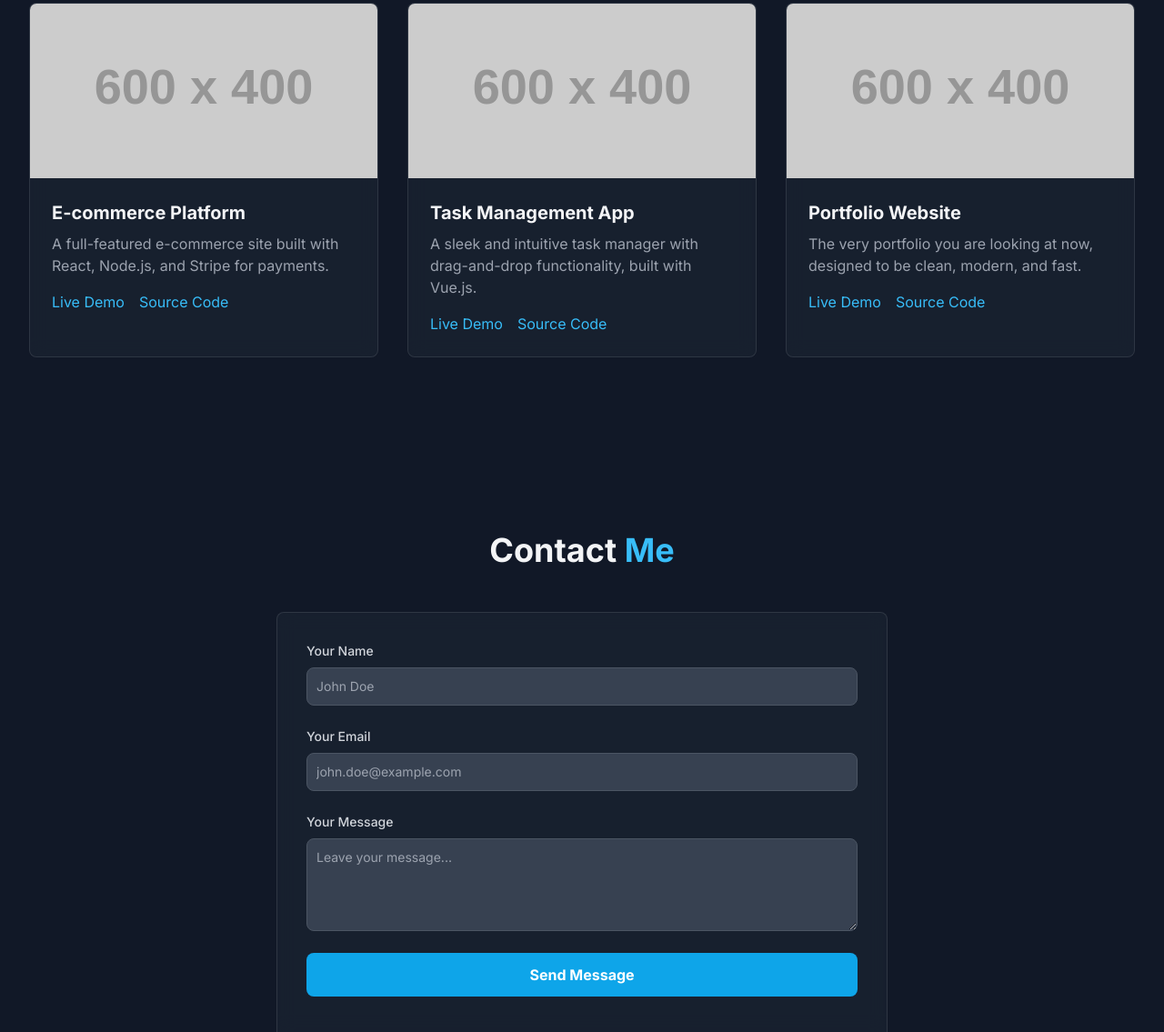
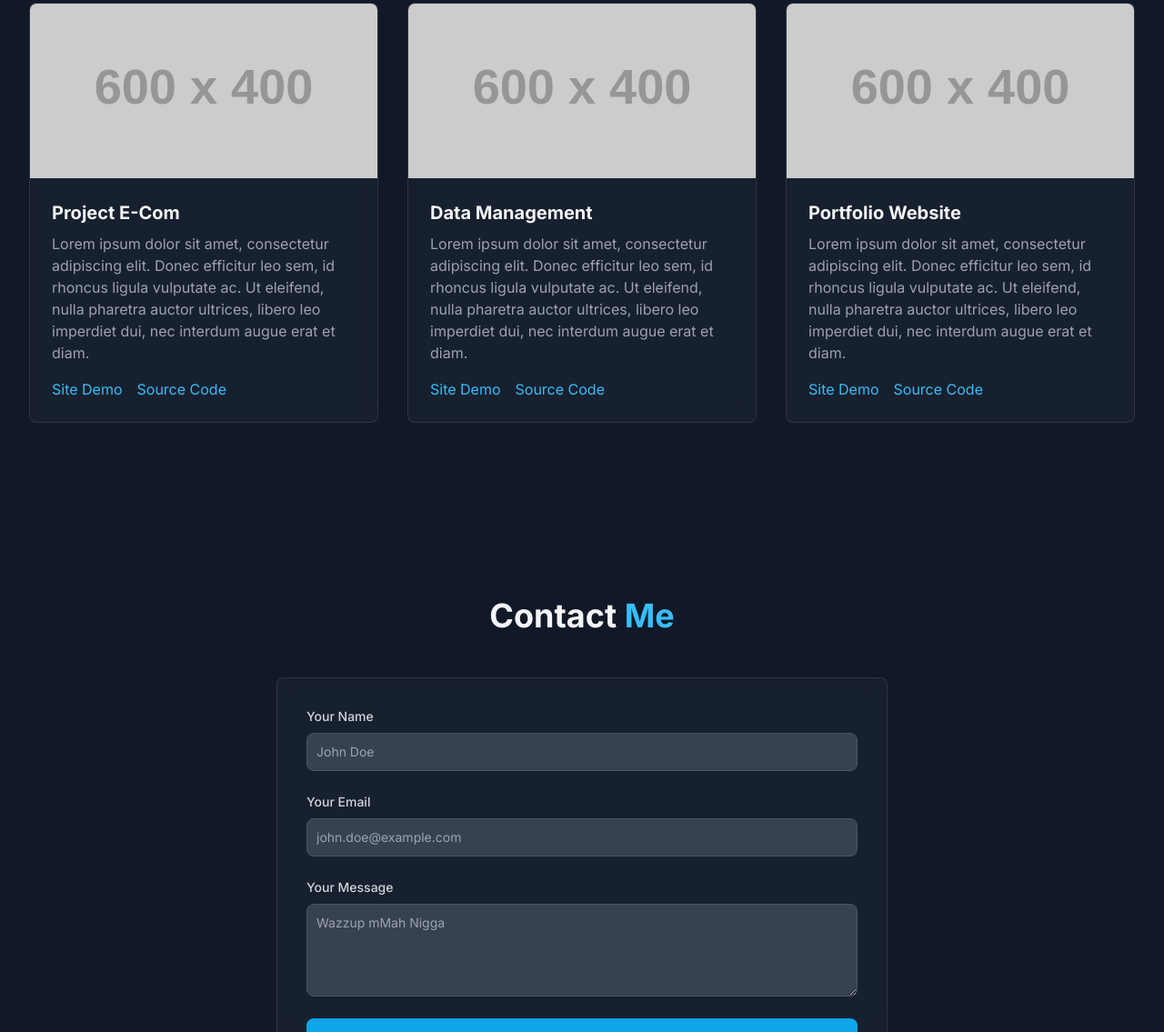
Before and after one commit to Squarefoot-4121/Minioners.github.io, a plain HTML site: page index.html in a window 1280 px wide. Shown: the part 1665-2800 px from the top of the page at 91% size. Drawn offline with nearby package versions, Linux system fonts and the light colour scheme; placeholder pictures from the web are drawn by us.

Commit message:
Update index.html
multiple revision

```diff
--- a/index.html
+++ b/index.html
@@ -3,7 +3,7 @@
 <head>
     <meta charset="UTF-8">
     <meta name="viewport" content="width=device-width, initial-scale=1.0">
-    <title>John Doe - Web Developer</title>
+    <title>General VA</title>
 
     <!-- Tailwind CSS for styling -->
     <script src="https://cdn.tailwindcss.com"></script>
@@ -22,7 +22,7 @@
     <header class="fixed top-0 left-0 right-0 z-50 transition-all duration-300" id="navbar">
         <div class="container mx-auto px-4 sm:px-6 lg:px-8">
             <nav class="flex items-center justify-between h-20">
-                <a href="#" class="text-2xl font-bold">JD.</a>
+                <a href="#" class="text-2xl font-bold">CG.</a>
                 <div class="hidden md:flex items-center space-x-8">
                     <a href="#home" class="hover:text-sky-400 transition-colors">Home</a>
                     <a href="#about" class="hover:text-sky-400 transition-colors">About</a>
@@ -57,7 +57,7 @@
             <div class="grid md:grid-cols-2 gap-12 items-center">
                 <div class="order-2 md:order-1">
                     <h1 class="text-4xl md:text-6xl font-bold leading-tight mb-4">
-                        Hi, I'm <span class="accent-color">John Doe</span>
+                        Hi, I'm <span class="accent-color">My Name here</span>
                     </h1>
                     <h2 class="text-2xl md:text-3xl font-medium text-gray-300 mb-6">
                         Creative Web Developer
@@ -98,10 +98,10 @@
                 <div>
                     <h3 class="text-2xl font-semibold mb-4">Developer & Designer</h3>
                     <p class="text-gray-400 mb-4">
-                        Hello! I'm John, a passionate web developer with a knack for creating elegant solutions in the least amount of time. I have experience with a range of technologies including HTML, CSS, JavaScript, and modern frameworks like React and Vue.
+                    Lorem ipsum dolor sit amet, consectetur adipiscing elit. Vestibulum eget malesuada massa. Aenean gravida elit eget nunc blandit, id vehicula nisi luctus. Vivamus et lacus quis.
                     </p>
                     <p class="text-gray-400 mb-6">
-                        My journey in web development started with a simple "Hello World" and has grown into a full-fledged passion. I love the challenge of solving complex problems and learning new technologies. When I'm not coding, I enjoy hiking, photography, and exploring new coffee shops.
+                    Lorem ipsum dolor sit amet, consectetur adipiscing elit. Donec efficitur leo sem, id rhoncus ligula vulputate ac. Ut eleifend, nulla pharetra auctor ultrices, libero leo imperdiet dui, nec interdum augue erat et diam. Praesent rutrum laoreet dui non lobortis. Integer vulputate varius nulla. Cras gravida vestibulum dui in hendrerit. In at rutrum nisl.
                     </p>
                     <div class="flex flex-wrap gap-4">
                         <span class="bg-gray-700 text-gray-300 text-sm font-medium px-3 py-1 rounded-full">HTML</span>
@@ -126,10 +126,10 @@
                          class="w-full h-48 object-cover transition-transform duration-300 group-hover:scale-105"
                          onerror="this.onerror=null;this.src='https://placehold.co/600x400/38bdf8/111827?text=Image';">
                     <div class="p-6">
-                        <h3 class="text-xl font-bold mb-2">E-commerce Platform</h3>
-                        <p class="text-gray-400 mb-4">A full-featured e-commerce site built with React, Node.js, and Stripe for payments.</p>
+                        <h3 class="text-xl font-bold mb-2">Project E-Com</h3>
+                        <p class="text-gray-400 mb-4">Lorem ipsum dolor sit amet, consectetur adipiscing elit. Donec efficitur leo sem, id rhoncus ligula vulputate ac. Ut eleifend, nulla pharetra auctor ultrices, libero leo imperdiet dui, nec interdum augue erat et diam.</p>
                         <div class="flex space-x-4">
-                            <a href="#" class="text-sky-400 hover:underline">Live Demo</a>
+                            <a href="#" class="text-sky-400 hover:underline">Site Demo</a>
                             <a href="#" class="text-sky-400 hover:underline">Source Code</a>
                         </div>
                     </div>
@@ -141,10 +141,10 @@
                          class="w-full h-48 object-cover transition-transform duration-300 group-hover:scale-105"
                          onerror="this.onerror=null;this.src='https://placehold.co/600x400/38bdf8/111827?text=Image';">
                     <div class="p-6">
-                        <h3 class="text-xl font-bold mb-2">Task Management App</h3>
-                        <p class="text-gray-400 mb-4">A sleek and intuitive task manager with drag-and-drop functionality, built with Vue.js.</p>
+                        <h3 class="text-xl font-bold mb-2">Data Management</h3>
+                        <p class="text-gray-400 mb-4">Lorem ipsum dolor sit amet, consectetur adipiscing elit. Donec efficitur leo sem, id rhoncus ligula vulputate ac. Ut eleifend, nulla pharetra auctor ultrices, libero leo imperdiet dui, nec interdum augue erat et diam.</p>
                         <div class="flex space-x-4">
-                            <a href="#" class="text-sky-400 hover:underline">Live Demo</a>
+                            <a href="#" class="text-sky-400 hover:underline">Site Demo</a>
                             <a href="#" class="text-sky-400 hover:underline">Source Code</a>
                         </div>
                     </div>
@@ -157,9 +157,9 @@
                          onerror="this.onerror=null;this.src='https://placehold.co/600x400/38bdf8/111827?text=Image';">
                     <div class="p-6">
                         <h3 class="text-xl font-bold mb-2">Portfolio Website</h3>
-                        <p class="text-gray-400 mb-4">The very portfolio you are looking at now, designed to be clean, modern, and fast.</p>
+                        <p class="text-gray-400 mb-4">Lorem ipsum dolor sit amet, consectetur adipiscing elit. Donec efficitur leo sem, id rhoncus ligula vulputate ac. Ut eleifend, nulla pharetra auctor ultrices, libero leo imperdiet dui, nec interdum augue erat et diam.</p>
                         <div class="flex space-x-4">
-                            <a href="#" class="text-sky-400 hover:underline">Live Demo</a>
+                            <a href="#" class="text-sky-400 hover:underline">Site Demo</a>
                             <a href="#" class="text-sky-400 hover:underline">Source Code</a>
                         </div>
                     </div>
@@ -182,7 +182,7 @@
                     </div>
                     <div class="mb-6">
                         <label for="message" class="block mb-2 text-sm font-medium text-gray-300">Your Message</label>
-                        <textarea id="message" name="message" rows="4" class="bg-gray-700 border border-gray-600 text-white text-sm rounded-lg focus:ring-sky-500 focus:border-sky-500 block w-full p-2.5" placeholder="Leave your message..." required></textarea>
+                        <textarea id="message" name="message" rows="4" class="bg-gray-700 border border-gray-600 text-white text-sm rounded-lg focus:ring-sky-500 focus:border-sky-500 block w-full p-2.5" placeholder="Wazzup mMah Nigga" required></textarea>
                     </div>
                     <button type="submit" class="w-full bg-sky-500 hover:bg-sky-600 text-white font-bold py-3 px-6 rounded-lg transition-colors">
                         Send Message
@@ -197,7 +197,7 @@
     <!-- Footer -->
     <footer class="bg-gray-900/50">
         <div class="container mx-auto py-6 px-4 sm:px-6 lg:px-8 text-center text-gray-400">
-            <p>&copy; 2024 John Doe. All Rights Reserved.</p>
+            <p>&copy; All Rights Reserved.</p>
             <div class="flex justify-center space-x-6 mt-4">
                 <a href="#" class="hover:text-sky-400 transition-colors">GitHub</a>
                 <a href="#" class="hover:text-sky-400 transition-colors">LinkedIn</a>
```
